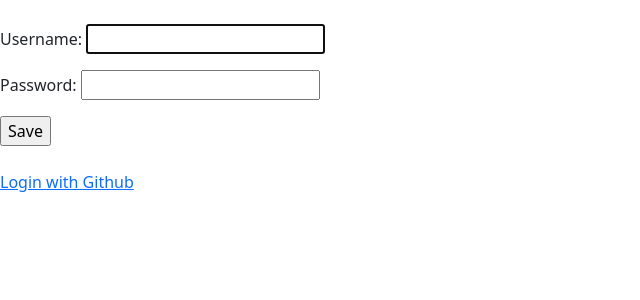
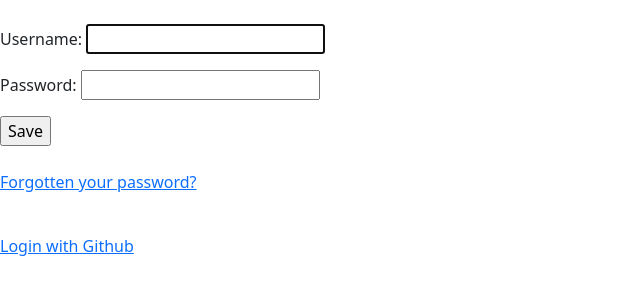
Before and after one commit to NikitaMatveev999/blog-site, a Django app: page /login/ in a window 1280 px wide. Shown: the part 56-356 px from the top of the page, without its empty margins (0-640 px from the left). Run offline with Django 4.2, Linux system fonts and the light colour scheme; data comes from the database, SQL or seed files in the repository.

Commit message:
update login page

```diff
--- a/blog/templates/registration/login.html
+++ b/blog/templates/registration/login.html
@@ -6,5 +6,7 @@
     {{ form.as_p }}
     <input type="submit" value="Save">
 </form><br>
+<p><a href="{% url "password_reset" %}">Forgotten your password?</a></p>
+<br>
 <a href="{% url "social:begin" "github" %}">Login with Github</a>
 {% endblock %}
```
